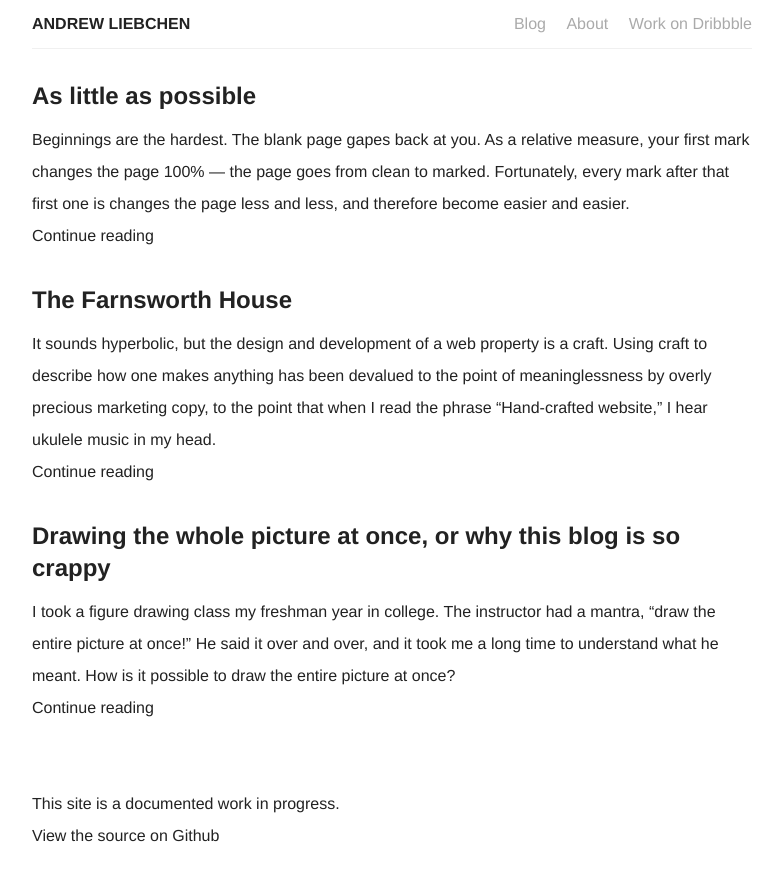
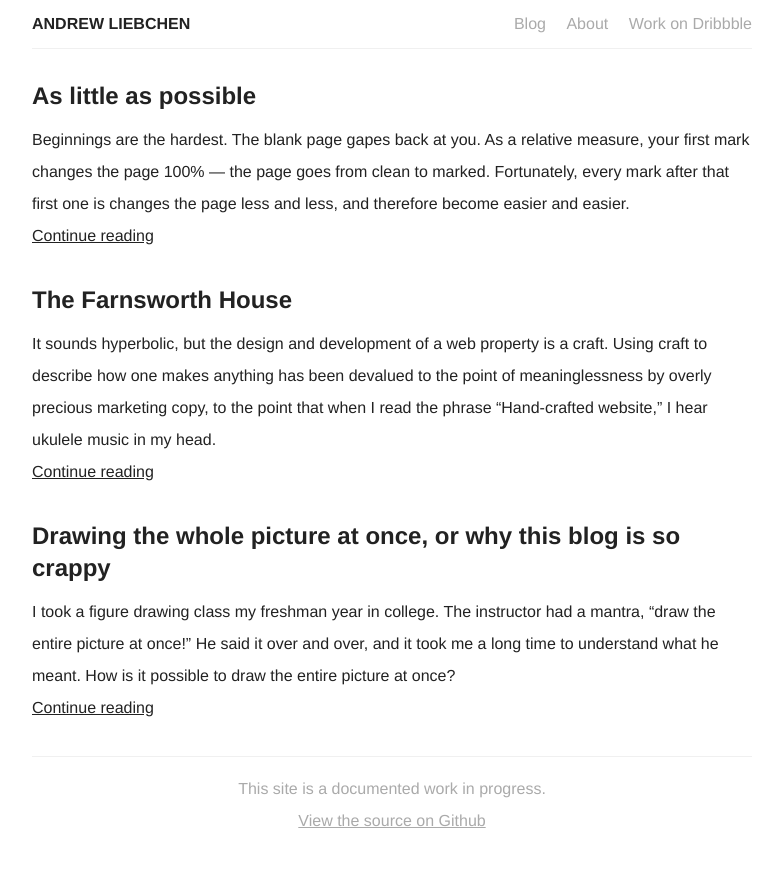
Before and after one commit to andrewliebchen/a12n, a Jekyll site: the page built from index.html, in a window 1280 px wide. Shown: the top 881 px of the page, without its empty margins (248-1031 px from the left). Built offline with Jekyll 4.4.1, drawn with Linux system fonts in a browser that asks for light colours; Markdown is read by kramdown in place of the engine named in the settings.

```diff
--- a/about.html
+++ b/about.html
@@ -4,5 +4,7 @@
 ---
 
 <section>
-  <p>Designer at <a href="http://www.opengov.com/" title="I work here">OpenGov</a> where I design and develop products to advance civic financial reporting. You can find me on <a href="http://www.twitter.com/andrewliebchen" title="Follow me on Twitter">Twitter</a>, <a href="http://www.dribbble.com/andrewliebchen" title="My portfolio's on Dribbble">Dribbble</a>, and <a href="http://www.github.com/andrewliebchen" title="I always code with Github">Github</a>.</p>
+  Product designer at <a href="http://www.opengov.com/" title="I work here">OpenGov</a> where I design and develop products to advance civic financial reporting. Previous, I was a product designer at <a href="http://gofdn.com" title="Financial Diligence Networks">FDN</a>, and the lead designer at <a href="http://groupvisual.io" title="Data-driven interface design">GroupVisual.io</a>. Before all that, I was a freelance web and graphic designer. Before <i>that</i>, I studied architecture at <a href="http://risd.edu" title="The Rhode Island School of Design">RISD</a>. I live in Mountain View, CA.
+
+  <p>You can find me on <a href="http://www.twitter.com/andrewliebchen" title="Follow me on Twitter">Twitter</a>, <a href="http://www.dribbble.com/andrewliebchen" title="My portfolio's on Dribbble">Dribbble</a>, and <a href="http://www.github.com/andrewliebchen" title="I always code with Github">Github</a>.</p>
 </section>
--- a/stylesheets/style.css
+++ b/stylesheets/style.css
@@ -435,6 +435,24 @@
 h5 {
   margin: 0;
 }
+h1 a, h1 a:hover,
+h2 a,
+h2 a:hover,
+h3 a,
+h3 a:hover,
+h4 a,
+h4 a:hover,
+h5 a,
+h5 a:hover {
+  text-decoration: none;
+}
+h1 a:hover,
+h2 a:hover,
+h3 a:hover,
+h4 a:hover,
+h5 a:hover {
+  color: #0074d9;
+}
 
 h2,
 h3,
@@ -454,11 +472,9 @@
   -moz-transition: all 0.05s linear;
   transition: all 0.05s linear;
   color: #222222;
-  text-decoration: none;
 }
 a:hover {
   color: #0074d9;
-  text-decoration: underline;
 }
 a:active {
   -webkit-transition: none;
@@ -538,9 +554,9 @@
 }
 
 .brand {
+  color: #aaaaaa;
   float: left;
   font-size: inherit;
-  color: #aaaaaa;
   text-transform: uppercase;
 }
 
@@ -549,9 +565,10 @@
 }
 
 a.nav-item {
+  color: #aaaaaa;
   display: inline-block;
   margin-left: 1em;
-  color: #aaaaaa;
+  text-decoration: none;
 }
 a.nav-item:hover {
   color: #0074d9;
@@ -575,7 +592,17 @@
 }
 
 .footer {
-  padding-top: 2em;
+  padding-top: 1em;
+  margin-top: 2em;
+  border-top: 1px solid #f0f0f0;
+  text-align: center;
+}
+.footer,
+.footer a {
+  color: #aaaaaa;
+}
+.footer a:hover {
+  color: #0074d9;
 }
 
 .post-excerpt {
```
Also changed, not shown: stylesheets/style.scss (+27 -5 lines).
